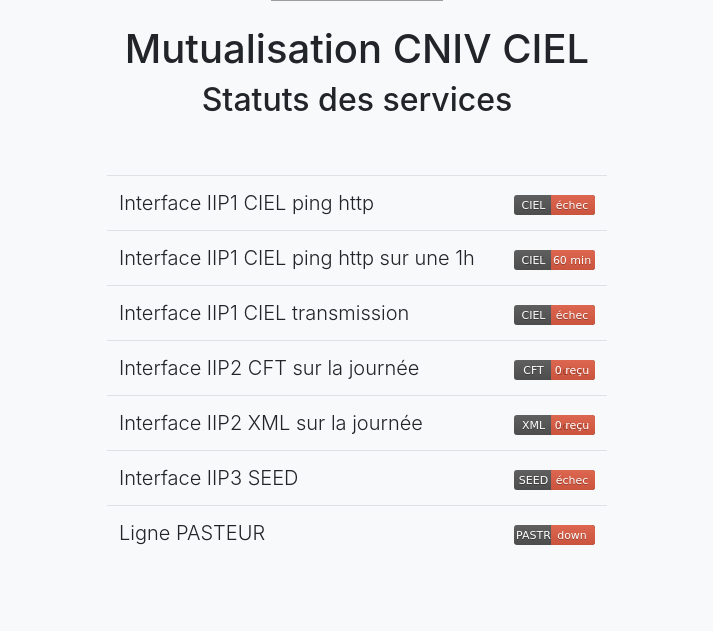
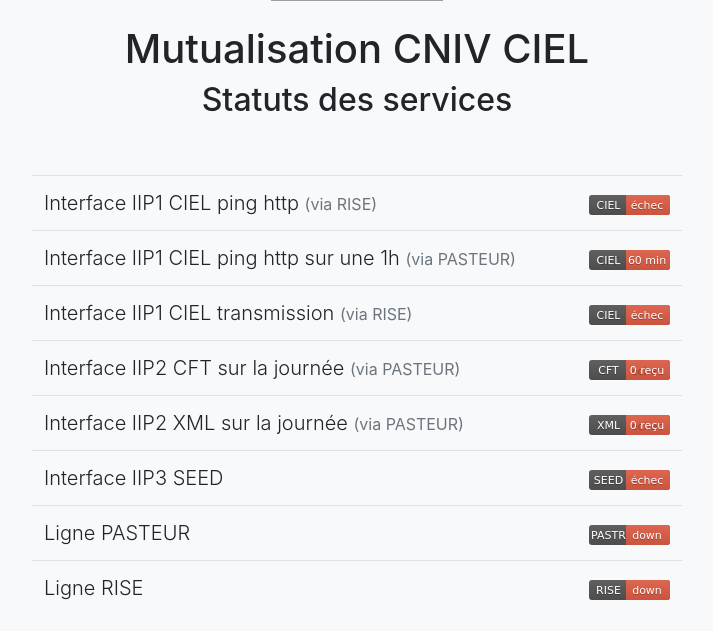
Before and after one commit to 24eme/mutualisation-douane, a PHP site: page /status/index.php in a window 1280 px wide. Shown: the part 219-850 px from the top of the page, without its empty margins (283-996 px from the left). Before the commit the page ends 764 px from the top, so only its background shows below. Run offline with PHP 8.4, Linux system fonts and the light colour scheme; data that the repository does not hold is empty; grey boxes are pictures that could not be loaded.

Commit message:
Ajout d'indicateurs et de leur origine

```diff
--- a/status/index.php
+++ b/status/index.php
@@ -15,15 +15,16 @@
 <h2>Statuts des services</h2>
 </div>
 <center>
-      <div style="width: 500px">
+      <div style="width: 650px">
 <table class="lead table">
-<tr><td>Interface IIP1 CIEL ping http</td><td class="text-right"><img src="CIEL.svg.php"/></td></tr>
-<tr><td>Interface IIP1 CIEL ping http sur une 1h</td><td class="text-right"><img src="CIEL60min.svg.php"/></td></tr>
-<tr><td>Interface IIP1 CIEL transmission</td><td class="text-right"><img src="CIELTRANSMISSION.svg.php"/></td></tr>
-<tr><td>Interface IIP2 CFT sur la journée</td><td class="text-right"><img src="CFT.svg.php"/></td></tr>
-<tr><td>Interface IIP2 XML sur la journée</td><td class="text-right"><img src="XML.svg.php"/></td></tr>
+<tr><td>Interface IIP1 CIEL ping http <small class="text-muted">(via RISE)</small></td><td class="text-right"><img src="CIEL.svg.php"/></td></tr>
+<tr><td>Interface IIP1 CIEL ping http sur une 1h <small class="text-muted">(via PASTEUR)</small></td><td class="text-right"><img src="CIEL60min.svg.php"/></td></tr>
+<tr><td>Interface IIP1 CIEL transmission <small class="text-muted">(via RISE)</small></td><td class="text-right"><img src="CIELTRANSMISSION.svg.php"/></td></tr>
+<tr><td>Interface IIP2 CFT sur la journée <small class="text-muted">(via PASTEUR)</small></td><td class="text-right"><img src="CFT.svg.php"/></td></tr>
+<tr><td>Interface IIP2 XML sur la journée <small class="text-muted">(via PASTEUR)</small></td><td class="text-right"><img src="XML.svg.php"/></td></tr>
 <tr><td>Interface IIP3 SEED</td><td class="text-right"><img src="SEED.svg.php"/></td></tr>
 <tr><td>Ligne PASTEUR</td><td class="text-right"><img src="PASTEUR.svg.php"/></td></tr>
+<tr><td>Ligne RISE</td><td class="text-right"><img src="RISE.svg.php"/></td></tr>
 </table>
 </div></center>
 </div>
```
